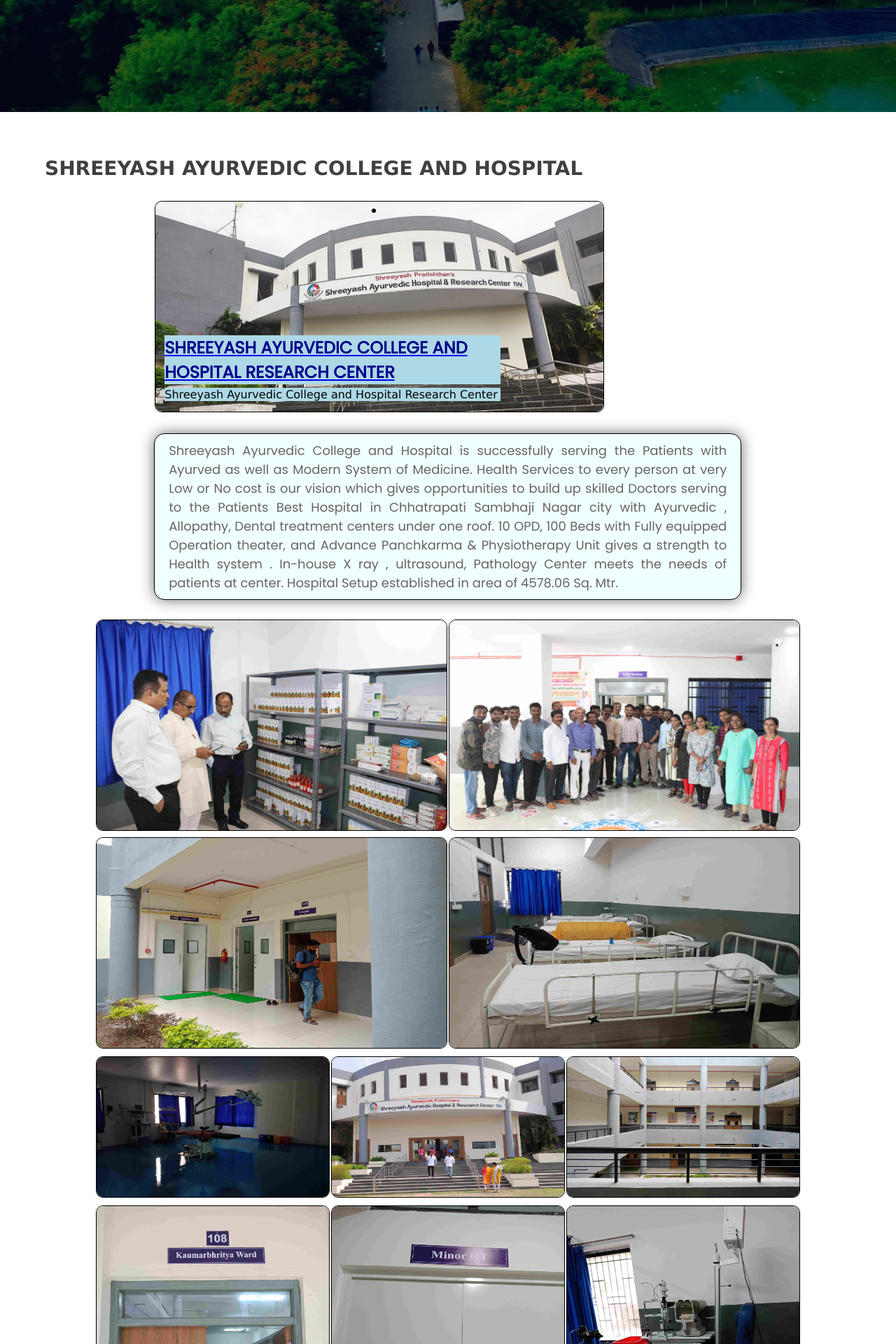
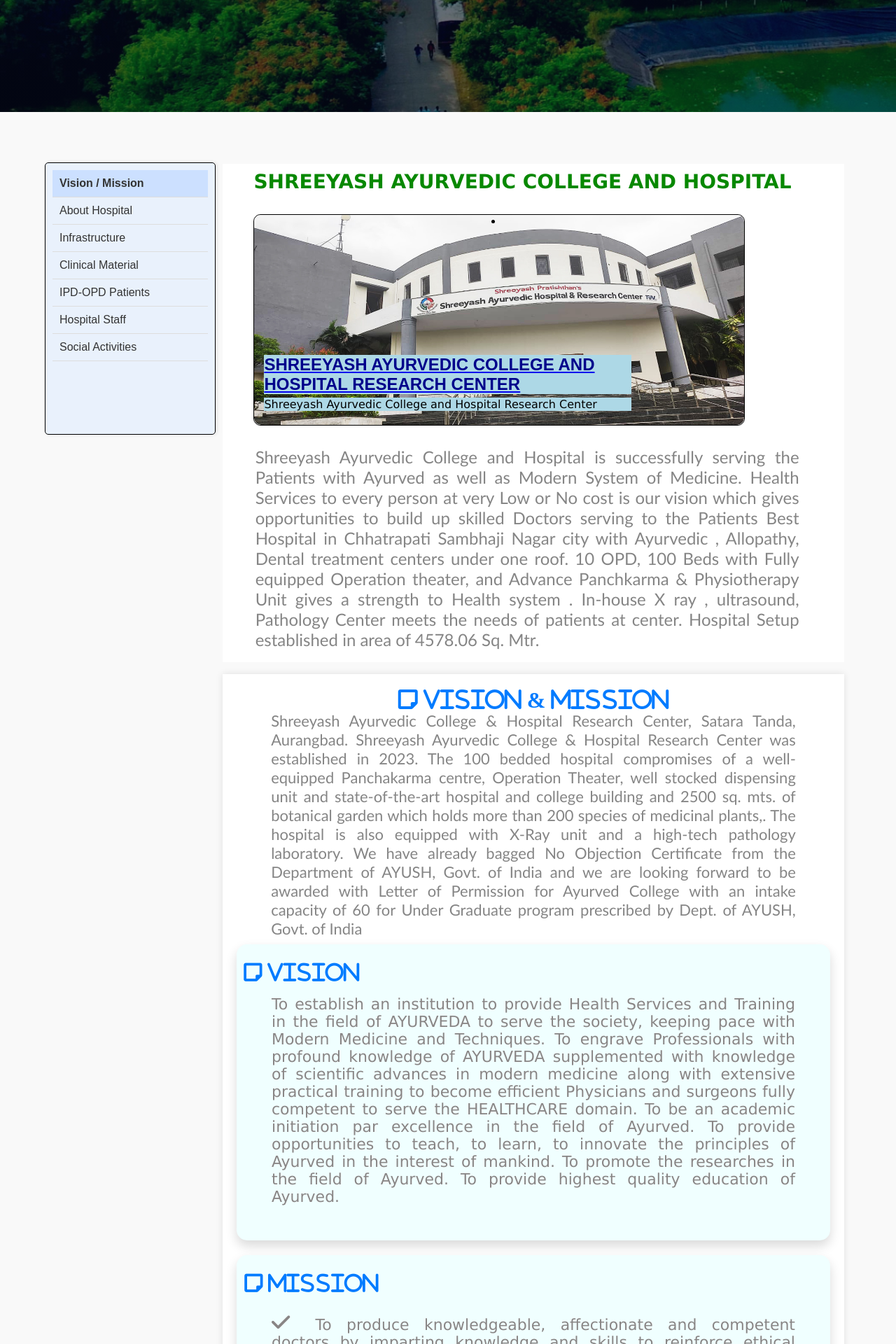
Before and after one commit to purucrqzy/Ayurvedik_website, a PHP site: page /hospital_page.html in a window 1280 px wide. Shown: the part 640-2560 px from the top of the page at 70% size. Run offline with PHP 8.4, Linux system fonts and the light colour scheme.

Commit message:
updated main hospital page

```diff
--- a/aayurvedik_collage/css/hospital_style.css
+++ b/aayurvedik_collage/css/hospital_style.css
@@ -24,9 +24,13 @@
     font-family: bold;
 }
 
-body{
-    font-family: myFirstFont,Verdana, Geneva, Tahoma, sans-serif;
-    cursor:default;
+body {
+    align-items: center;
+    justify-content: center;
+    font-family: Arial, sans-serif;
+    margin: 0;
+    padding: 0;
+    background-color: #f9f9f9;
 }
 
     /* Website Scrollerbar */
@@ -119,18 +123,101 @@
 
   /*Image and Layer*/
 
+  .container {
+    margin-left: 5%;
+    margin-top: 5%;
+    margin-right: 5%;
+      display: flex;
+      max-width: auto;
+      height: 100vh;
+  }
+
+  .sidebar {
+    margin-top: 0.7%;
+    border: 1px solid black;
+    border-radius: 5px;
+    margin-bottom: 35%;
+      width: 20%;
+      background-color: #e9f1fc;
+      display: flex;
+      flex-direction: column;
+      padding: 10px;
+      box-shadow: 2px 0 5px rgba(0, 0, 0, 0.1);
+  }
+
+  .tab {
+      padding: 10px;
+      cursor: pointer;
+      border-bottom: 1px solid #ddd;
+      color: #333;
+      text-align: left;
+  }
+
+  .tab:hover {
+      background-color: #d6e6ff;
+  }
+
+  .tab.active {
+      background-color: #cce0ff;
+      font-weight: bold;
+  }
+
+  .main-content {
+      display: flex;
+      flex-direction: column;
+      width: 80%;
+      padding: 10px;
+  }
+
+  .other-content{
+      margin-bottom: 2%;
+      background-color: #fff;
+  }
+
+  .additional-content {
+      flex: 1;
+      margin-top: 0%;
+      background-color: #fff;
+      padding: 20px;
+      box-shadow: 0 0 10px rgba(0, 0, 0, 0.1);
+      margin-bottom: 10px;
+  }
+
+  .content {
+      flex: 2;
+      background-color: #fff;
+      padding: 20px;
+      box-shadow: 0 0 10px rgba(0, 0, 0, 0.1);
+      display: flex;
+      justify-content: center;
+      align-items: center;
+  }
+
+  .content-item {
+      display: none;
+      font-size: 18px;
+      text-align: center;
+  }
+
+  .content-item.active {
+      display: block;
+  }
+
+    /*Image and Layer*/
+
     .hsp1{
       width: 42.3%;
       margin: auto;
-    margin-left: 17.3%;
+      margin-left: 5.0%;
       text-align: center;
       padding-top: 30px;
   }
 
+
   .hsp-col{
       flex-basis: 32%;
       border: solid black 1px;
-    width: 640px;
+      width: 700px;
       height: 300px;
       border-radius: 10px;
       margin-bottom: 30px;
@@ -140,7 +227,7 @@
 
   .hsp-col img{
       border-radius: 10px;
-    width: 640px;
+      width: inherit;
       height: 300px;
       display: block;
   }
@@ -189,20 +276,17 @@
 
   /*paragraph*/
   .para2{
-    border: 1px solid black;
-    background-color: azure;
-    border-radius: 15px;
-    box-shadow: 0 0 20px rgba(0, 0, 0, 0.578);
-    max-width: 65.4%;
-    margin-left: 17.2%;
+      max-width: auto;
+      margin-right: 5%;
+      margin-left: 3%;
       margin-top: 2%;
       margin-bottom: 2%;
   }
   .para2 p{
-    color: rgb(104, 100, 100);
+      font-family: 'Gill Sans', 'Gill Sans MT', Calibri, 'Trebuchet MS', sans-serif;
+      color: rgb(133, 133, 133);
       width: auto;
-    font-family: myFirstFont, Verdana, Geneva, Tahoma, sans-serif;
-    font-size: 18px;
+      font-size: 24px;
       text-align: justify;
       margin-top: 10px;
       margin-bottom: 10px;
@@ -239,6 +323,119 @@
 
   }
 
+  /*Vision and Mission*/
+  .column{
+      background-color: azure;
+      padding: 1%;
+      margin: auto;
+      border-radius: 15px;
+      box-shadow: 0 .5rem 1rem rgba(0, 0, 0, .15) !important;
+  }
+  .column i{
+
+      text-align: start;
+      font-size: 30px;
+      margin: auto;
+      margin-left: auto;
+      margin-right: 79.7%;
+      margin-top: 2%;
+  }
+  .column p{
+      text-align: justify;
+      font-size: 22px;
+      font-family: Verdana, Geneva, Tahoma, sans-serif;
+      color: rgb(137, 133, 133);
+      margin: auto;
+      margin-top: 2%;
+      padding-left: 5%;
+      padding-right: 5%;
+      margin-bottom: 5%;
+
+  }
+  .column2{
+      background-color: azure;
+      padding: 1%;
+      margin: auto;
+      border-radius: 15px;
+      box-shadow: 0 .5rem 1rem rgba(0, 0, 0, .15) !important;
+
+  }
+  .column2 i{
+
+      text-align: start;
+      font-size: 30px;
+      margin: auto;
+      margin-left: auto;
+      margin-right: 76.3%;
+      margin-top: 2%;
+  }
+
+  .ult1{
+      text-align: justify;
+      font-size: 22px;
+      font-family: Verdana, Geneva, Tahoma, sans-serif;
+      color: rgb(137, 133, 133);
+      margin: auto;
+      margin-top: 0%;
+      padding-left: 5%;
+      padding-right: 5%;
+      margin-bottom: 2%;
+
+  }
+  .ult1 i{
+
+      text-align: start;
+      font-size: 30px;
+      margin: auto;
+      margin-left: auto;
+      margin-right: 2%;
+  }
+  .note-icon {
+    font-size: 64px;
+    color: #007bff;
+
+  }
+  .vimi i{
+      font-size: 32px;
+  }
+  .vimi p{
+      font-family: 'Gill Sans', 'Gill Sans MT', Calibri, 'Trebuchet MS', sans-serif;
+      padding-left: 5.8%;
+      padding-right: 5.8%;
+      padding-bottom: 1%;
+      text-align: justify;
+      font-size: 22px;
+      color: rgb(133, 133, 133);
+  }
+
+  /*PDF Viewer*/
+
+  .pdf-viewer {
+      width: 900px; /* Set a fixed width */
+      height: 120vh;
+      box-shadow: 0 4px 8px rgba(0, 0, 0, 0.2);
+      border-radius: 8px;
+      overflow: hidden;
+      background-color: white;
+      margin-top: 3%;
+  }
+
+  .pdf-viewer iframe {
+      width: 100%;
+      height: 100%;
+  }
+
+  .pdf-viewer h2{
+
+      font-family: Verdana, Geneva, Tahoma, sans-serif;
+      text-align: start;
+      font-size: 32px;
+      color:  rgb(7, 136, 0);
+      margin-top: 2%;
+      margin-bottom: 3%;
+
+
+  }
 
 /*scroll to top button css*/
 #scrollToTopButton{
--- a/aayurvedik_collage/hospital_page.html
+++ b/aayurvedik_collage/hospital_page.html
@@ -7,6 +7,8 @@
   <title>Online Pay Fees - SYCET</title>
   <link rel="shortcut icon" href="image/favicon.ico" type="image/svg+xml">
   <link rel="stylesheet" href="css/hospital_style.css">
+
+  <link rel="stylesheet" href="https://cdnjs.cloudflare.com/ajax/libs/font-awesome/6.0.0-beta3/css/all.min.css">
 
 	<script type="module" src="https://unpkg.com/ionicons@5.5.2/dist/ionicons/ionicons.esm.js"></script>
 
@@ -38,10 +40,19 @@
   </div>
   </section>
 <!--Hospital-->
-<!--Left side image right side paragraph-->
-    <!--Cover image-->
-
-    <h2 style="font-size: 28px; font-family: Verdana, Geneva, Tahoma, sans-serif; color: rgb(65, 64, 64);margin-top: 5%; margin-left: 5%;margin-bottom: auto;">SHREEYASH AYURVEDIC COLLEGE AND HOSPITAL</h2>
+<div class="container">
+    <div class="sidebar">
+        <div class="tab active" onclick="showContent('vision')">Vision / Mission</div>
+        <div class="tab" onclick="showContent('about')">About Hospital</div>
+        <div class="tab" onclick="showContent('infrastructure')">Infrastructure</div>
+        <div class="tab" onclick="showContent('clinical')">Clinical Material</div>
+        <div class="tab" onclick="showContent('patients')">IPD-OPD Patients</div>
+        <div class="tab" onclick="showContent('staff')">Hospital Staff</div>
+        <div class="tab" onclick="showContent('activities')">Social Activities</div>
+    </div>
+    <div class="main-content">
+        <div class="other-content">
+            <h2 style="font-size: 28px; font-family: Verdana, Geneva, Tahoma, sans-serif; color: rgb(7, 136, 0);margin-top: 1%; margin-left: 5%;margin-bottom: auto;">SHREEYASH AYURVEDIC COLLEGE AND HOSPITAL</h2>
 
             <section class="hsp1">
                 <div class="hsp-col">
@@ -64,8 +75,39 @@
               </p>
             </div>
 
+        </div>
+        <div class="content">
+            <div id="vision" class="content-item active">
+                <div class="vimi">
+                    <i class="fas fa-sticky-note note-icon">   Vision & Mission</i>
+                    <p>Shreeyash Ayurvedic College & Hospital Research Center, Satara Tanda, Aurangbad. Shreeyash Ayurvedic College & Hospital Research Center was established in 2023. The 100 bedded hospital compromises of a well-equipped Panchakarma centre, Operation Theater, well stocked dispensing unit and state-of-the-art hospital and college building and 2500 sq. mts. of botanical garden which holds more than 200 species of medicinal plants,. The hospital is also equipped with X-Ray unit and a high-tech pathology laboratory. We have already bagged No Objection Certificate from the Department of AYUSH, Govt. of India and we are looking forward to be awarded with Letter of Permission for Ayurved College with an intake capacity of 60 for Under Graduate program prescribed by Dept. of AYUSH, Govt. of India
+
+                    </p>
+                </div>
+                <div class="column">
+                    <i class="fas fa-sticky-note note-icon">   Vision</i>
+                    <br>
+                    <p>
+                        To establish an institution to provide Health Services and Training in the field of AYURVEDA to serve the society, keeping pace with Modern Medicine and Techniques. To engrave Professionals with profound knowledge of AYURVEDA supplemented with knowledge of scientific advances in modern medicine along with extensive practical training to become efficient Physicians and surgeons fully competent to serve the HEALTHCARE domain. To be an academic initiation par excellence in the field of Ayurved. To provide opportunities to teach, to learn, to innovate the principles of Ayurved in the interest of mankind. To promote the researches in the field of Ayurved. To provide highest quality education of Ayurved.
+                    </p>
+                </div>
+                <br>
+                <div class="column2">
+                    <i class="fas fa-sticky-note note-icon">   Mission</i>
+                    <ul class="ult1">
+                        <br>
+                        <i class="fas fa-check"></i> To produce knowledgeable, affectionate and competent doctors by imparting knowledge and skills to reinforce ethical practice and scientifically empowered health care system.<br><br>
+                        <i class="fas fa-check"></i> To create professional teaching and learning platform that helps students to develop their own and innovative learning styles and ability.<br><br>
+                        <i class="fas fa-check"></i> To compile the knowledge gained from several disciplines and transform it into a creditable experience to tackle clinically related problems or situations and develop effective wellness strategies.<br>
+                    </ul>
+
+                </div>
+            </div>
+            <div id="about" class="content-item">
+
                 <!--Image Gallary-->
     <center class="cnter1">
+        <h2 style="font-size: 28px; font-family: Verdana, Geneva, Tahoma, sans-serif; color: rgb(7, 136, 0);margin-top: 1%; margin-left: 5%;margin-bottom: 2%;">Images Gallary</h2>
         <table class="tbl1">
             <tr>
                 <td class="td1">
@@ -77,7 +119,7 @@
             </tr>
             <tr>
                 <td class="td1">
-                    <img src="image/hospitalpage/h11.jpg" alt="image1">
+                    <img src="image/hospitalpage/hh11.jpg" alt="image1">
                 </td>
                 <td class="td1">
                     <img src="image/hospitalpage/h21.jpg" alt="image1">
@@ -93,10 +135,46 @@
                     <img src="image/hospitalpage/h12.jpg" alt="image1">
                 </td>
                 <td class="td2">
-                    <img src="image/hospitalpage/hh1.jpg" alt="image1">
+                    <img src="image/hospitalpage/h23.jpg" alt="image1">
                 </td>
                 <td class="td2">
-                    <img src="image/hospitalpage/h22.jpg" alt="image1">
+                    <img src="image/hospitalpage/hh9.jpg" alt="image1">
+                </td>
+            </tr>
+
+        </table>
+      </center>
+
+      <center class="cnter1">
+        <table class="tbl1">
+            <tr>
+                <td class="td2">
+                    <img src="image/hospitalpage/hh7.jpg" alt="image1">
+                </td>
+                <td class="td2">
+                    <img src="image/hospitalpage/hh5.jpg" alt="image1">
+                </td>
+                <td class="td2">
+                    <img src="image/hospitalpage/hh3.jpg " alt="image1">
+                </td>
+            </tr>
+        </table>
+      </center>
+
+
+            </div>
+            <div id="infrastructure" class="content-item">
+                <center class="cnter1">
+                    <table class="tbl1">
+                        <tr>
+                            <td class="td2">
+                                <img src="image/hospitalpage/h3.jpg" alt="image1">
+                            </td>
+                            <td class="td2">
+                                <img src="image/hospitalpage/h4.jpg" alt="image1">
+                            </td>
+                            <td class="td2">
+                                <img src="image/hospitalpage/h11.jpg" alt="image1">
                             </td>
                         </tr>
 
@@ -110,16 +188,99 @@
                                 <img src="image/hospitalpage/h6.jpg" alt="image1">
                             </td>
                             <td class="td3">
-                    <img src="image/hospitalpage/h15.jpg" alt="image1">
+                                <img src="image/hospitalpage/h23.jpg" alt="image1">
                             </td>
                             <td class="td3">
-                    <img src="image/hospitalpage/h23.jpg " alt="image1">
+                                <img src="image/hospitalpage/h15.jpg " alt="image1">
                             </td>
                         </tr>
                     </table>
                   </center>
+                  <center class="cnter1">
+                    <table class="tbl1">
+                        <tr>
+                            <td class="td2">
+                                <img src="image/hospitalpage/h5.jpg" alt="image1">
+                            </td>
+                            <td class="td2">
+                                <img src="image/hospitalpage/h12.jpg" alt="image1">
+                            </td>
+                            <td class="td2">
+                                <img src="image/hospitalpage/h21.jpg " alt="image1">
+                            </td>
+                        </tr>
+                    </table>
+                  </center>
+            </div>
+            <div id="clinical" class="content-item">
+                <center class="cnter1">
+                    <table class="tbl1">
+                        <tr>
+                            <td class="td2">
+                                <img src="image/hospitalpage/h3.jpg" alt="image1">
+                            </td>
+                            <td class="td2">
+                                <img src="image/hospitalpage/h4.jpg" alt="image1">
+                            </td>
+                            <td class="td2">
+                                <img src="image/hospitalpage/h11.jpg" alt="image1">
+                            </td>
+                        </tr>
 
+                    </table>
+                  </center>
+
+                  <center class="cnter1">
+                    <table class="tbl1">
+                        <tr>
+                            <td class="td3">
+                                <img src="image/hospitalpage/h8.jpg" alt="image1">
+                            </td>
+                            <td class="td3">
+                                <img src="image/hospitalpage/h23.jpg" alt="image1">
+                            </td>
+                            <td class="td3">
+                                <img src="image/hospitalpage/h7.jpg " alt="image1">
+                            </td>
+                        </tr>
+                    </table>
+                  </center>
+                  <center class="cnter1">
+                    <table class="tbl1">
+                        <tr>
+                            <td class="td2">
+                                <img src="image/hospitalpage/h5.jpg" alt="image1">
+                            </td>
+                            <td class="td2">
+                                <img src="image/hospitalpage/h12.jpg" alt="image1">
+                            </td>
+                            <td class="td2">
+                                <img src="image/hospitalpage/h21.jpg " alt="image1">
+                            </td>
+                        </tr>
+                    </table>
+                  </center>
+            </div>
+            <div id="patients" class="content-item">IPD-OPD Patients Content</div>
+            <div id="staff" class="content-item">
+                <div class="pdf-viewer">
+                    <h2>Doctor Staff List</h2>
+                    <iframe src="pdflists/doctor_list.pdf" frameborder="0"></iframe>
+                </div>
+                <div class="pdf-viewer">
+                    <h2>Nursing Staff List</h2>
+                    <iframe src="pdflists/nurse_list.pdf" frameborder="0"></iframe>
+                </div>
+                <div class="pdf-viewer">
+                    <h2>Other Staff List</h2>
+                    <iframe src="pdflists/other_staff_list.pdf" frameborder="0"></iframe>
+                </div>
+            </div>
+            <div id="activities" class="content-item">Social Activities Content</div>
+        </div>
+    </div>
+</div>
+<script src="test.js"></script>
 <button id="scrollToTopButton">TOP</button>
 <script src="javascript/scrolltotop.js"></script>
-</body>
 </html>
--- a/test.html
+++ b/test.html
@@ -7,7 +7,8 @@
     <link rel="stylesheet" href="test.css">
     <link rel="stylesheet" href="https://cdnjs.cloudflare.com/ajax/libs/font-awesome/6.0.0-beta3/css/all.min.css">
 </head>
-<body><div class="container">
+<body>
+    <div class="container">
     <div class="sidebar">
         <div class="tab active" onclick="showContent('vision')">Vision / Mission</div>
         <div class="tab" onclick="showContent('about')">About Hospital</div>
```
Also changed, not shown: aayurvedik_collage/javascript/scrolltotop.js (+19 -0 lines). Lines whose indentation alone changed are shown as unchanged.
